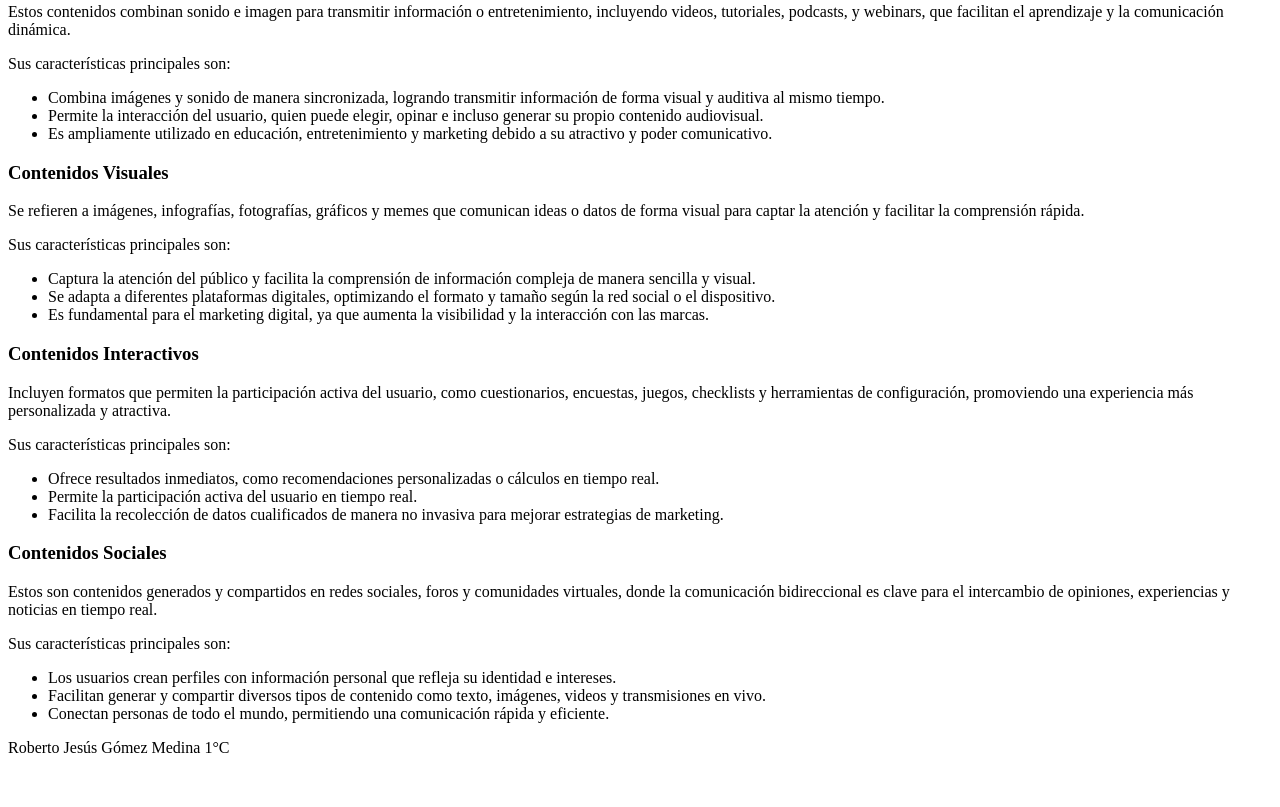
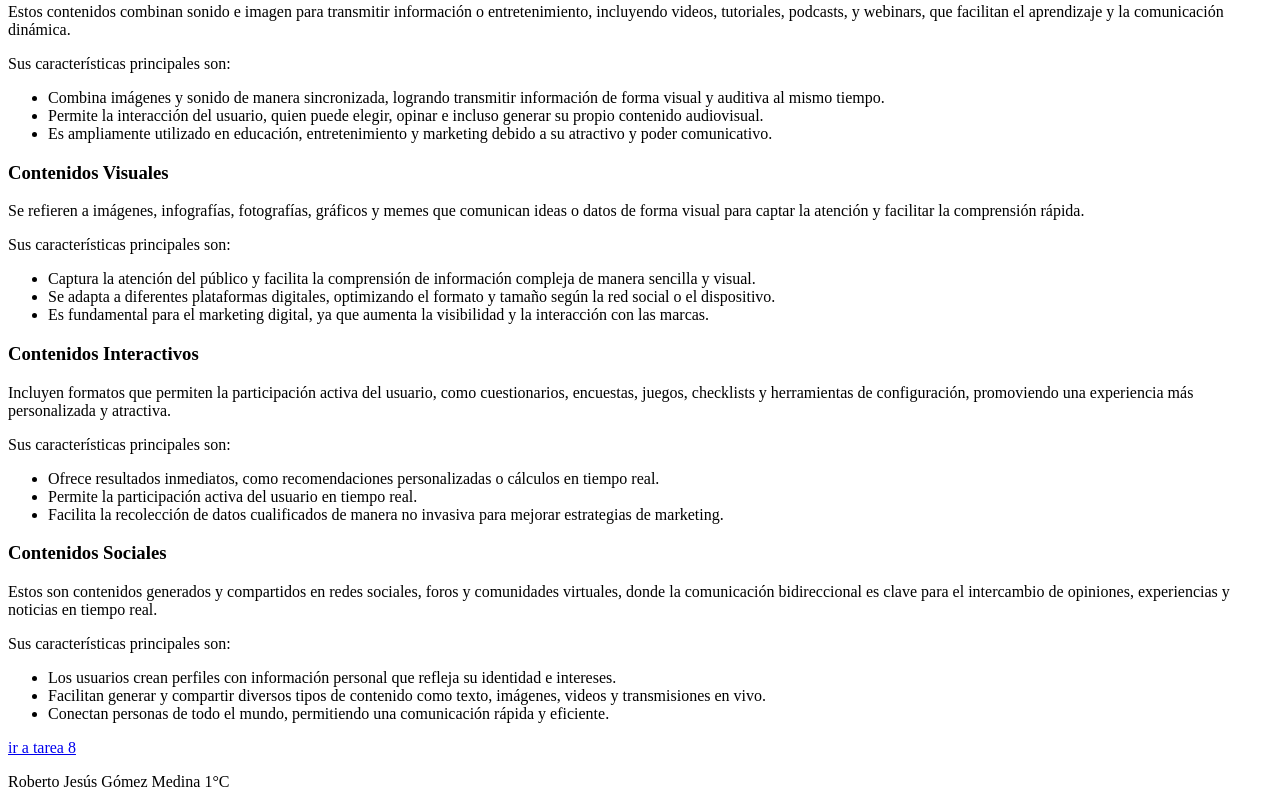
Before and after one commit to Noroberrt3774/Noroberrt3774.github.io, a plain HTML site: page index.html in a window 1280 px wide. Shown: the part 438-1245 px from the top of the page. Before the commit the page ends 1211 px from the top, so only its background shows below. Drawn offline with Linux system fonts and the light colour scheme.

Commit message:
Add files via upload

```diff
--- a/index.html
+++ b/index.html
@@ -124,6 +124,7 @@ formatos que se pueden encontrar en la red. </p>
 </li>
 
 </ul>
+<a href="tarea8.html">ir a tarea 8</a>
 <p> Roberto Jesús Gómez Medina 1°C</p>
 </body>
 </html>
```
